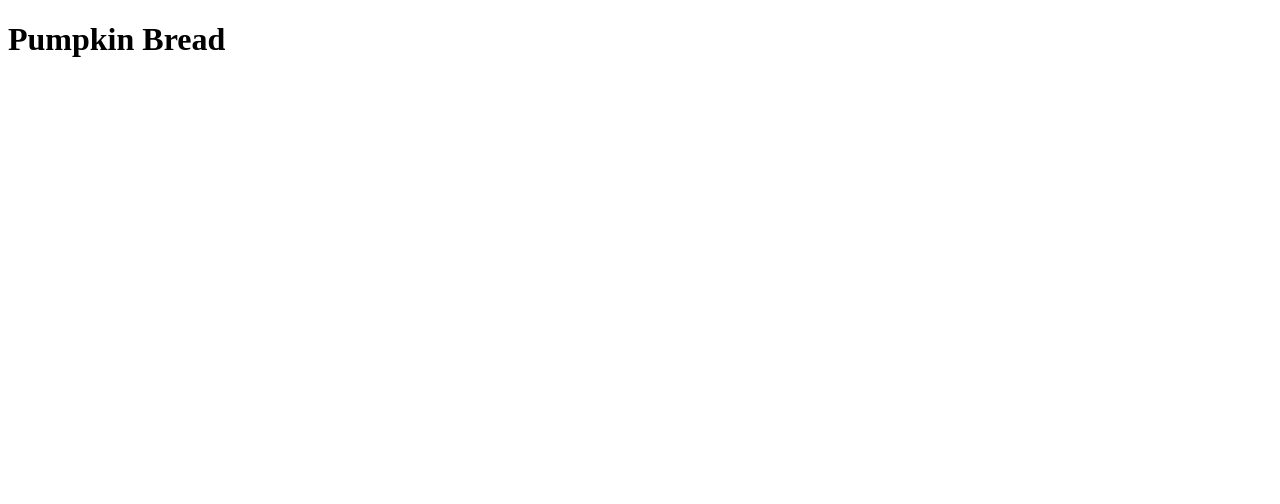
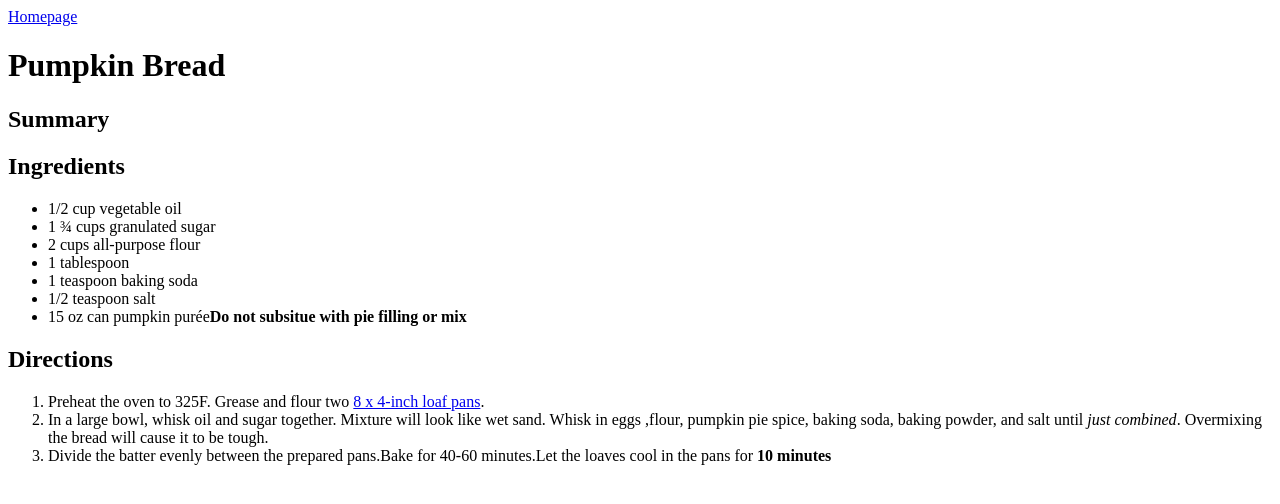
Before and after one commit to Avrianny/odin-recipes, a plain HTML site: page recipes/pumpkinbread.html in a window 1280 px wide. Drawn offline with Linux system fonts and the light colour scheme.

Commit message:
Established project layout Created recipes folder for all recipes, and a html document with layout for the recipes.Created links to each recipce from homepage, and linked each recipce back to home.

```diff
--- a/recipes/pumpkinbread.html
+++ b/recipes/pumpkinbread.html
@@ -5,7 +5,29 @@
         <title>Pumpkin Bread</title>
     </head>
     <body>
+        <a href= "../index.html" referrerpolicy="no-referrer">Homepage</a>
         <h1>Pumpkin Bread</h1>
+        <!-- Put image here -->
+        <h2>Summary</h2>
+        <h2>Ingredients</h2>
+            <ul>
+                <li>1/2 cup vegetable oil</li>
+                <li>1 ¾ cups granulated sugar</li>
+                <li>2 cups all-purpose flour</li>
+                <li>1 tablespoon</li>
+                <li>1 teaspoon baking soda</li>
+                <li>1/2 teaspoon salt</li>
+                <li>15 oz can pumpkin purée<strong>Do not subsitue with pie filling or mix</strong></li>
+            </ul>
+
+        <h2>Directions</h2>
+        <ol>
+            <li>Preheat the oven to 325F. Grease and flour two <a href="https://www.walmart.com/ip/Nordic-Ware-Wheat-Pumpkin-Loaf-Pan/890302453?wmlspartner=wlpa&selectedSellerId=0">8 x 4-inch loaf pans</a>.</li>
+            <li>In a large bowl, whisk oil and sugar together. Mixture will look like wet sand.
+                Whisk in eggs ,flour, pumpkin pie spice, baking soda, baking powder, and salt until <em>just combined</em>.
+                 Overmixing the bread will cause it to be tough.</li>
+            <li>Divide the batter evenly between the prepared pans.Bake for 40-60 minutes.Let the loaves cool in the pans for <strong>10 minutes</strong></li>
+        </ol>
 
     </body>
 
```
Also changed, not shown: index.html (+7 -4 lines), recipes/pumpkinlatte.html (added, +30 -0 lines), recipes/pumpkinsoup.html (added, +15 -0 lines), 1 other file.
